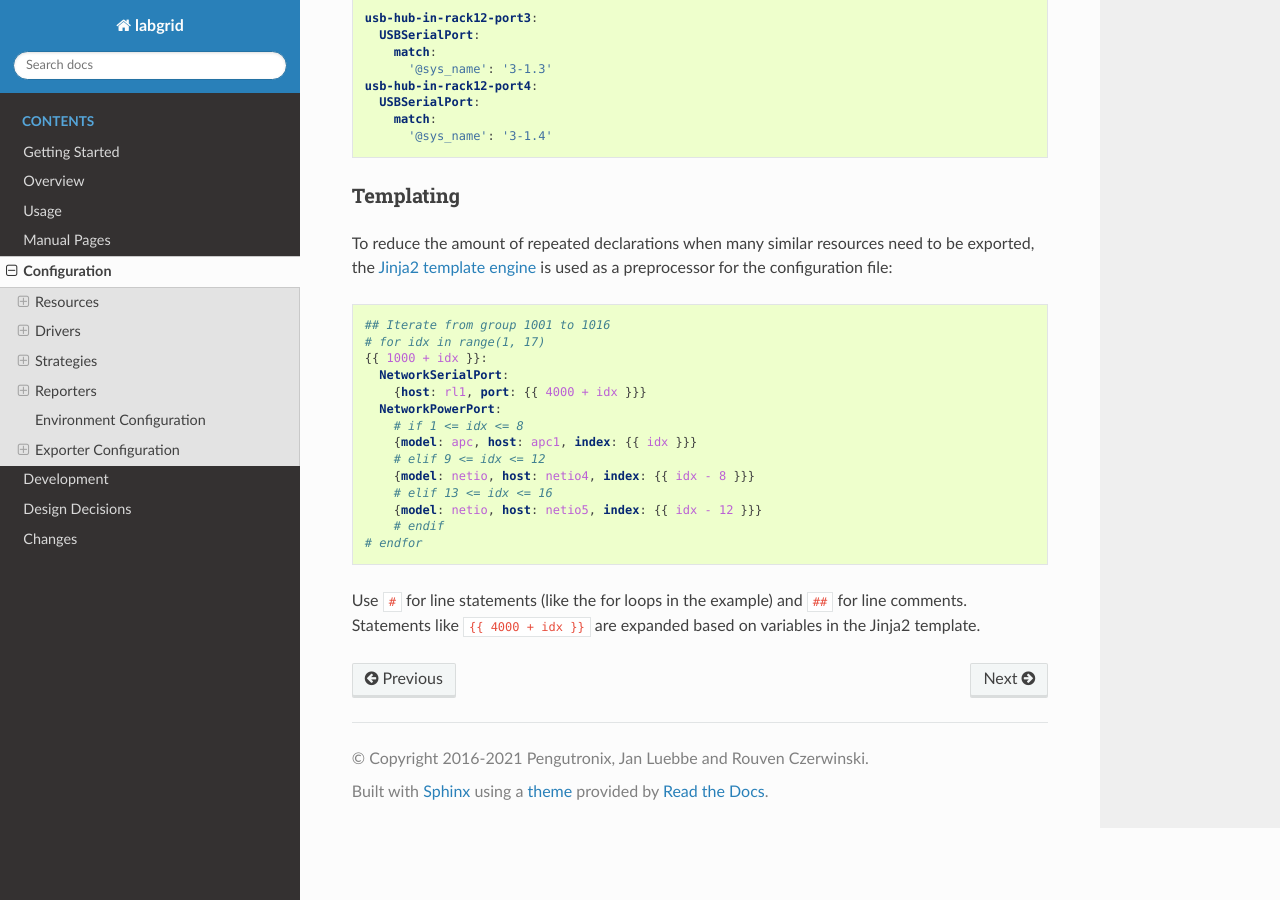
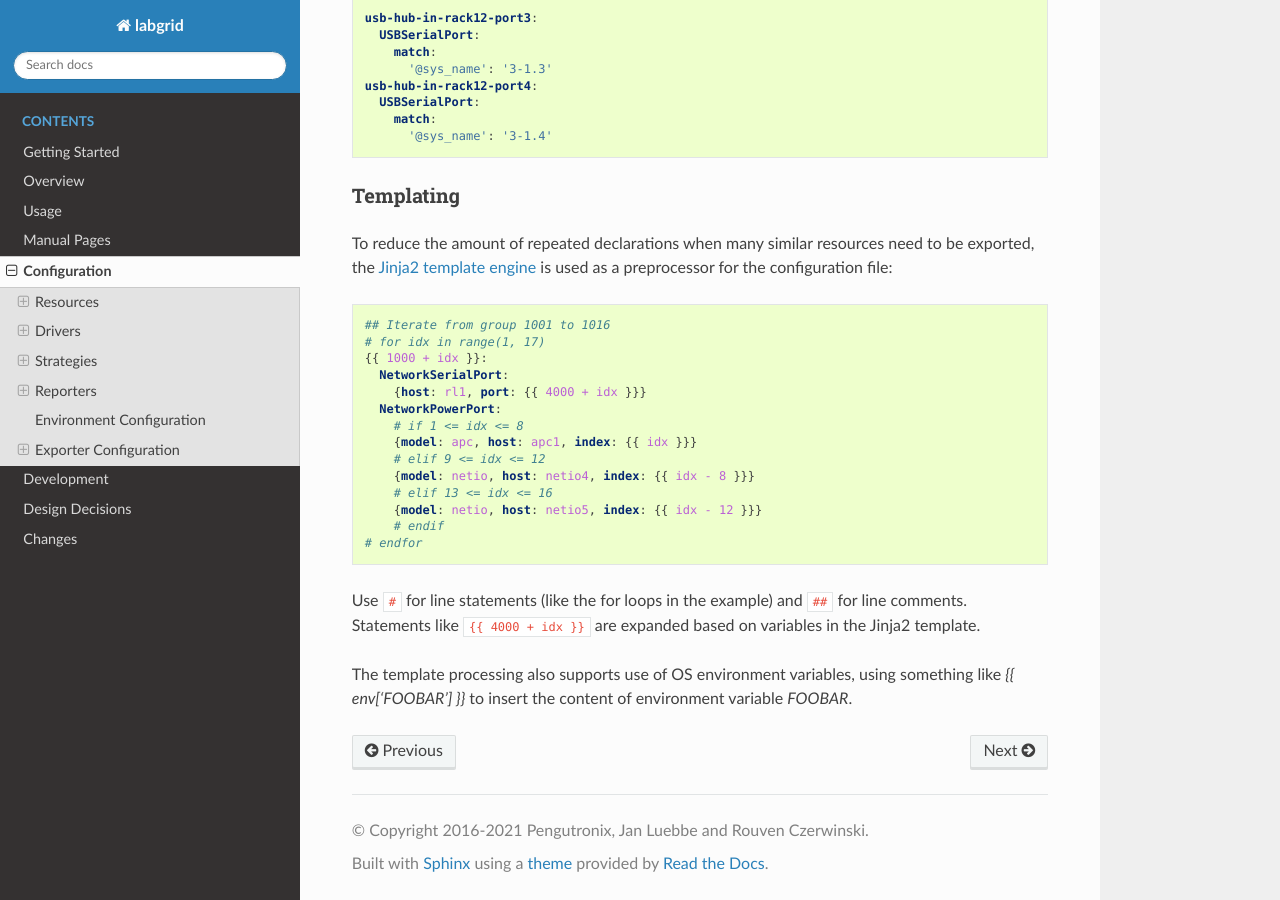
Before and after one commit to labgrid-project/labgrid, a Sphinx documentation site: the page built from doc/configuration.rst, in a window 1280 px wide and 900 px high, scrolled down 45981 px. Built offline with Sphinx 7.4.7 and the Read the Docs theme 2.0.0, drawn with Linux system fonts in a browser that asks for light colours; pages that are not in the unit, such as notebooks, are missing from menus.

Commit message:
remote/config: allow use of environment variables in exporter config
This extends the jinja2 templating support in exporter configuration file with
support for using OS environment variables.

Signed-off-by: Esben Haabendal <esben@geanix.com>
[r.czerwinski@pengutronix.de: rebased]
Signed-off-by: Rouven Czerwinski <r.czerwinski@pengutronix.de>

```diff
--- a/CHANGES.rst
+++ b/CHANGES.rst
@@ -65,6 +65,8 @@ New Features in 0.3.0
   Labgrid.
 - ``labgrid-client write-image`` gained a new argument ``--mode`` to specify
   which tool should be used to write the image (either ``dd`` or ``bmaptool``)
+- Exporter configuration file ``exporter.yaml`` now allows use of environment
+  variables.
 
 Breaking changes in 0.3.0
 ~~~~~~~~~~~~~~~~~~~~~~~~~
--- a/doc/configuration.rst
+++ b/doc/configuration.rst
@@ -2211,3 +2211,7 @@ Use ``#`` for line statements (like the for loops in the example) and ``##``
 for line comments.
 Statements like ``{{ 4000 + idx }}`` are expanded based on variables in the
 Jinja2 template.
+
+The template processing also supports use of OS environment variables, using
+something like `{{ env['FOOBAR'] }}` to insert the content of environment
+variable `FOOBAR`.
```
Also changed, not shown: 1 other file.
